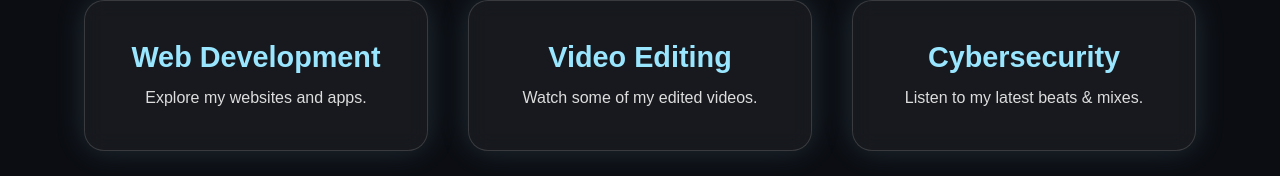
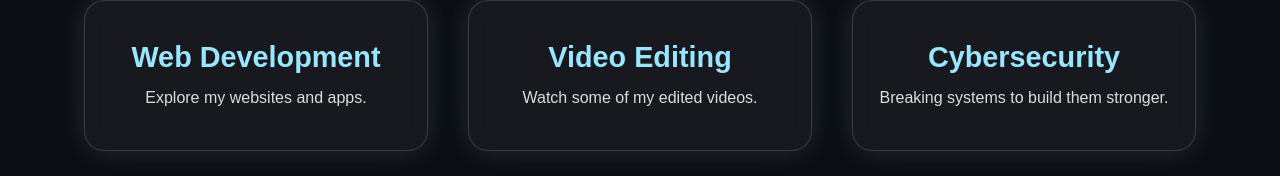
Before and after one commit to IssanPy/issanpanda.github.io, a plain HTML site: page projects.html in a window 1280 px wide. Shown: the part 445-621 px from the top of the page. Drawn offline with nearby package versions, Linux system fonts and the light colour scheme.

Commit message:
Modify Cybersecurity project description
Updated project description for Cybersecurity section.

```diff
--- a/projects.html
+++ b/projects.html
@@ -32,7 +32,7 @@
 
     <div class="project-card" onclick="openLink('music.html')">
       <h2>Cybersecurity</h2>
-      <p>Listen to my latest beats & mixes.</p>
+      <p>Breaking systems to build them stronger.</p>
     </div>
 
   </section>
```
